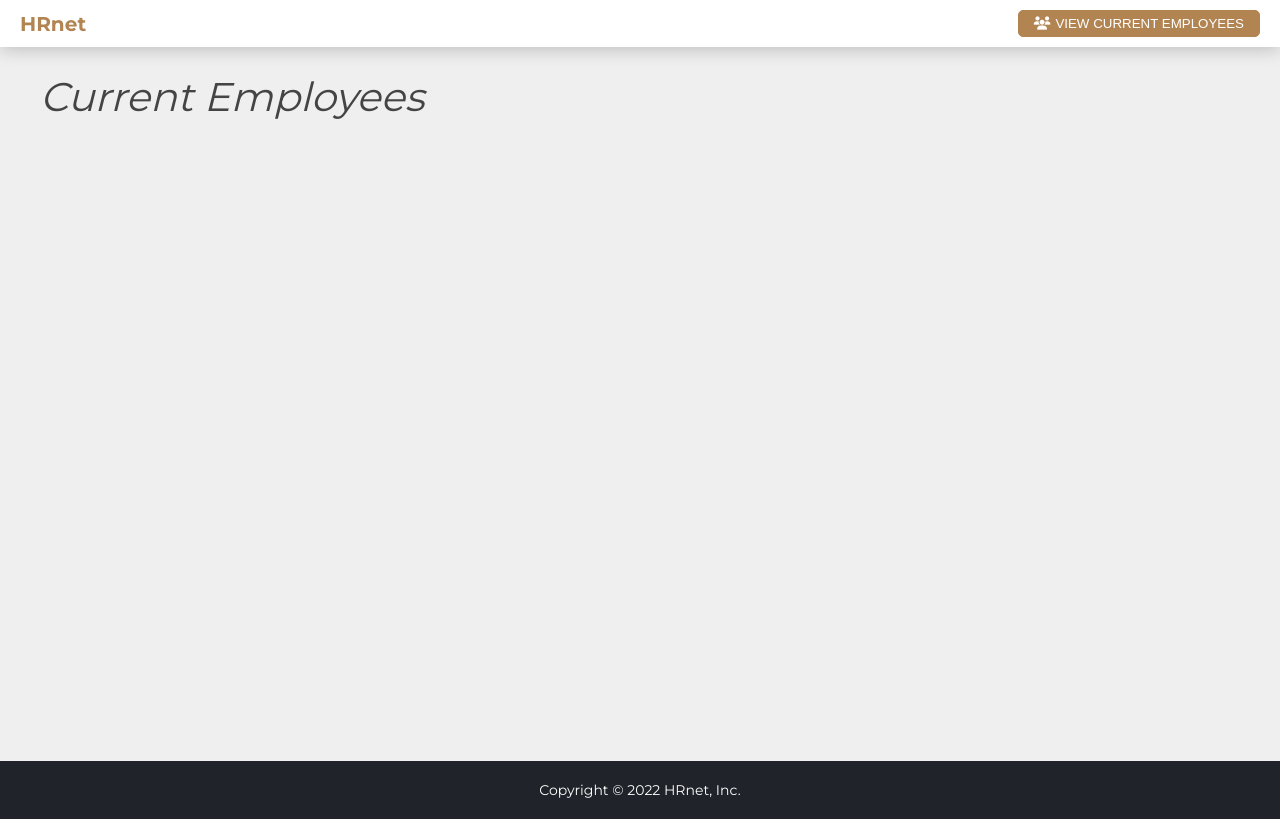
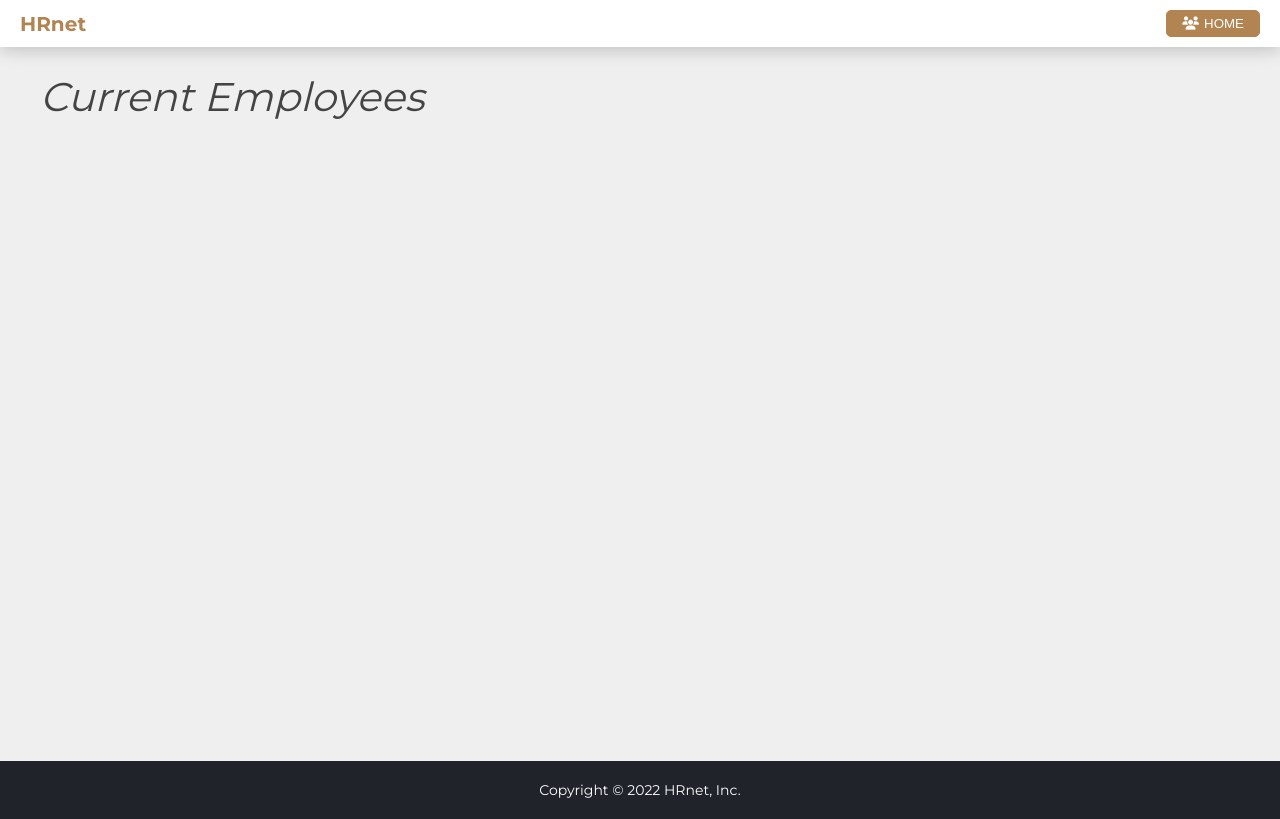
Before and after one commit to Stephan075/FolioStephan_14_10072021, a React (Create React App) app: page /employeeList in a window 1280 px wide. Built offline with nearby package versions, Linux system fonts and the light colour scheme.

Commit message:
add button on nav

```diff
--- a/src/App.js
+++ b/src/App.js
@@ -1,7 +1,4 @@
-import Content from "./components/Content/Content";
-import Header from "./components/Header/Header";
 import styles from "./App.module.scss";
-import Footer from "./components/Footer/Footer";
 import { Routes, Route, Navigate } from "react-router-dom";
 import Layout from "./components/Layout";
 import Home from "./pages/Home/Home";
--- a/src/components/Content/Content.js
+++ /dev/null
@@ -1,11 +0,0 @@
-import styles from "./Content.module.scss";
-
-const Content = () => {
-  return (
-    <div className="flex-fill container">
-      <h1 className="heading-2 my-30">Create Employee</h1>
-    </div>
-  );
-};
-
-export default Content;
--- a/src/components/CreateEmployee/CreateEmployee.js
+++ b/src/components/CreateEmployee/CreateEmployee.js
@@ -48,7 +48,6 @@ const CreateEmployee = () => {
 
   const handleSubmit = (e) => {
     e.preventDefault();
-    console.log(firstName.length);
   };
   return (
     <>
--- a/src/components/Form/FormInput/FormInput.js
+++ b/src/components/Form/FormInput/FormInput.js
@@ -6,7 +6,7 @@ const FormInput = ({ type, name, placeholder, required, onChange, value }) => {
       className="inputForm"
       type={type}
       name={name}
-      required={false}
+      required={required}
       placeholder={placeholder}
       value={value}
       onChange={onChange}
--- a/src/components/Header/Header.js
+++ b/src/components/Header/Header.js
@@ -1,7 +1,10 @@
 import styles from "./Header.module.scss";
 import HRnetLogo from "../../assets/images/HRnet_Logo.jpg";
+import { Link, useLocation } from "react-router-dom";
 
 const Header = () => {
+  const location = useLocation();
+  console.log(location);
   return (
     <header
       className={`${styles.header} d-flex flex-row
@@ -11,10 +14,21 @@ const Header = () => {
         <div className={`${styles.logo}`}>HRnet</div>
       </div>
       <ul>
-        <button className="btn btn-primary">
-          <i className="fa-solid fa-users mr-5"></i>
-          <span>View Current Employees</span>
-        </button>
+        {location.pathname === "/employeeList" ? (
+          <Link to="/" className="link">
+            <button className="btn btn-primary">
+              <i className="fa-solid fa-users mr-5"></i>
+              <span>Home</span>
+            </button>
+          </Link>
+        ) : (
+          <Link to="employeeList" className="link">
+            <button className="btn btn-primary">
+              <i className="fa-solid fa-users mr-5"></i>
+              <span>View Current Employees</span>
+            </button>
+          </Link>
+        )}
       </ul>
     </header>
   );
--- a/src/pages/EmployeeList/EmployeeList.jsx
+++ b/src/pages/EmployeeList/EmployeeList.jsx
@@ -1,4 +1,4 @@
-import React from "react";
+import styles from "./EmployeeList.module.scss";
 
 const EmployeeList = () => {
   return (
--- a/src/pages/Home/Home.jsx
+++ b/src/pages/Home/Home.jsx
@@ -1,6 +1,5 @@
 import React from "react";
 import styles from "./Home.module.scss";
-import Content from "../../components/Content/Content";
 import CreateEmployee from "../../components/CreateEmployee/CreateEmployee";
 
 const Home = () => {
```
Also changed, not shown: src/components/Content/Content.module.scss (deleted), src/pages/EmployeeList/EmployeeList.module.scss (added).
